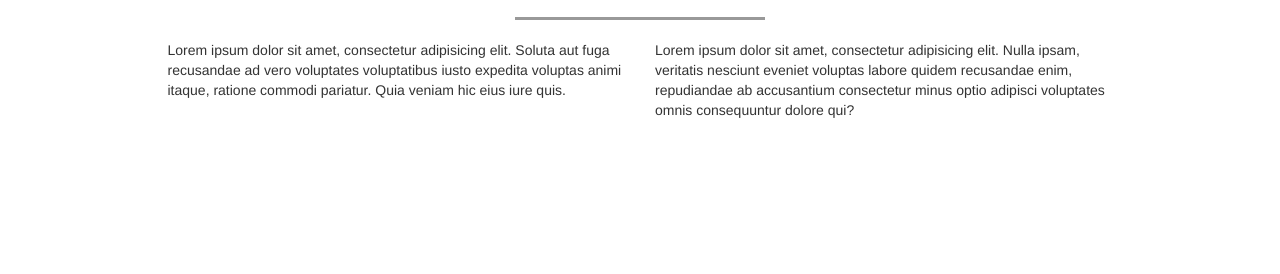
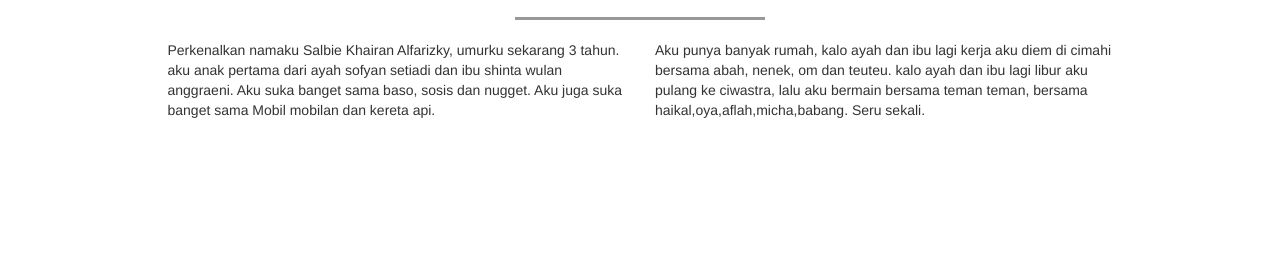
Before and after one commit to sofinranger/example-page, a plain HTML site: page index.html in a window 1280 px wide. Shown: the part 526-800 px from the top of the page. Drawn offline with nearby package versions, Linux system fonts and the light colour scheme.

Commit message:
update lagi 4

```diff
--- a/index.html
+++ b/index.html
@@ -41,10 +41,10 @@
 
         <div class="row">
           <div class="col-sm-5 col-sm-offset-1">
-            <p>Lorem ipsum dolor sit amet, consectetur adipisicing elit. Soluta aut fuga recusandae ad vero voluptates voluptatibus iusto expedita voluptas animi itaque, ratione commodi pariatur. Quia veniam hic eius iure quis.</p>
+            <p>Perkenalkan namaku Salbie Khairan Alfarizky, umurku sekarang 3 tahun. aku anak pertama dari ayah sofyan setiadi dan ibu shinta wulan anggraeni. Aku suka banget sama baso, sosis dan nugget. Aku juga suka banget sama Mobil mobilan dan kereta api.</p>
           </div>
           <div class="col-sm-5">
-            <p>Lorem ipsum dolor sit amet, consectetur adipisicing elit. Nulla ipsam, veritatis nesciunt eveniet voluptas labore quidem recusandae enim, repudiandae ab accusantium consectetur minus optio adipisci voluptates omnis consequuntur dolore qui?</p>
+            <p>Aku punya banyak rumah, kalo ayah dan ibu lagi kerja aku diem di cimahi bersama abah, nenek, om dan teuteu. kalo ayah dan ibu lagi libur aku pulang ke ciwastra, lalu aku bermain bersama teman teman, bersama haikal,oya,aflah,micha,babang. Seru sekali.</p>
           </div>
         </div>
       </div>
```
